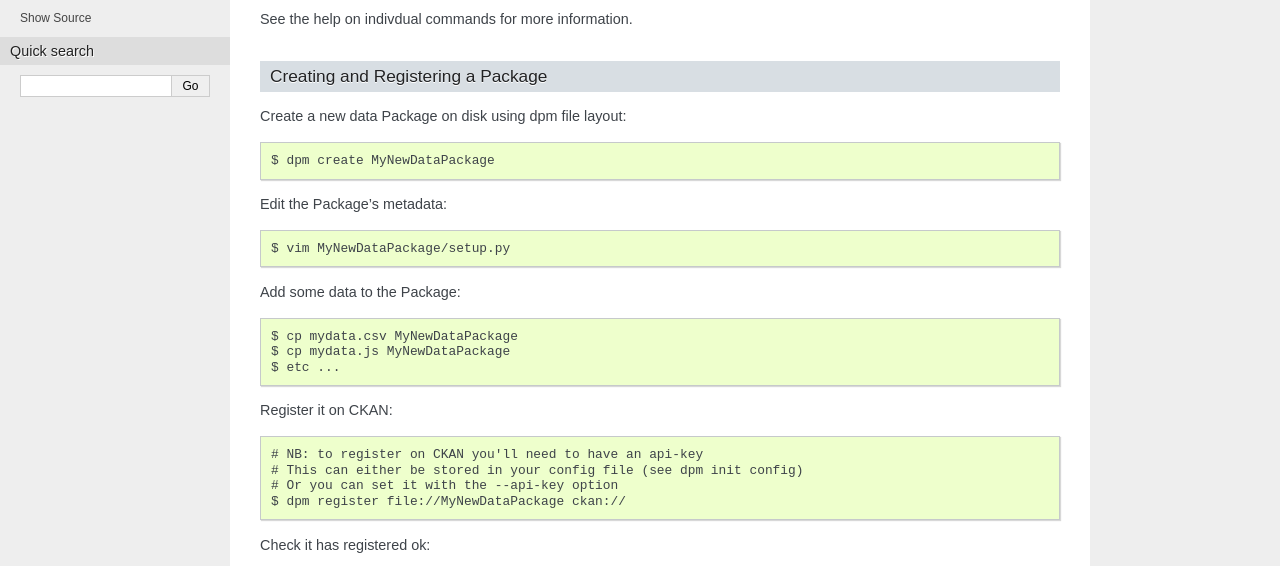
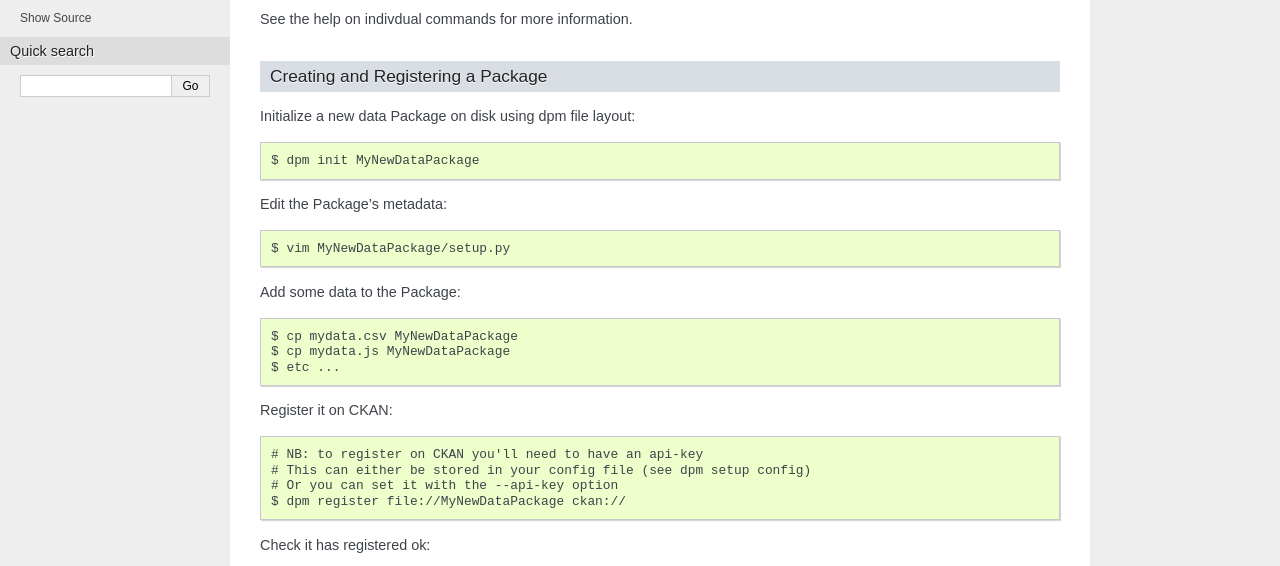
Before and after one commit to openknowledge-archive/dpm-old, a Sphinx documentation site: the page built from doc/manual.rst, in a window 1280 px wide and 900 px high, scrolled down 713 px. Shown: the part 152-718 px from the top of the window. Built offline with Sphinx 7.4.7, drawn with Linux system fonts in a browser that asks for light colours; some of the changed text lies outside the part shown.

Commit message:
[cli][s]: (refs #10) rename init to setup and create to init.

```diff
--- a/doc/manual.rst
+++ b/doc/manual.rst
@@ -48,9 +48,9 @@ See the help on indivdual commands for more information.
 Creating and Registering a Package
 ==================================
 
-Create a new data Package on disk using dpm file layout::
+Initialize a new data Package on disk using dpm file layout::
 
-    $ dpm create MyNewDataPackage
+    $ dpm init MyNewDataPackage
 
 Edit the Package's metadata::
 
@@ -65,7 +65,7 @@ Add some data to the Package::
 Register it on CKAN::
 
     # NB: to register on CKAN you'll need to have an api-key
-    # This can either be stored in your config file (see dpm init config)
+    # This can either be stored in your config file (see dpm setup config)
     # Or you can set it with the --api-key option
     $ dpm register file://MyNewDataPackage ckan://
 
@@ -132,7 +132,7 @@ Set Up Configuration [Optional]
 You may want to alter the default configuration, for example to specify your
 CKAN apikey. To do this, first set up your local config::
 
-    $ dpm init config
+    $ dpm setup config
 
 This will create a .dpmrc file in your home directory. You can then edit
 this with your favourite text editor.
@@ -151,10 +151,9 @@ Creating a package (distribution)
 
 First a skeletal distribution on disk::
 
-    $ dpm create {pkg-name-or-path}
+    $ dpm init {pkg-name-or-path}
 
-Take a look inside your newly created distribution directory. There should
-be 2 files:
+Take a look inside your newly data package. There should be 2 files:
 
   1. datapackage.json. This is a json file that contains the package metadata
   2. manifest.json. This is a json file giving the file manifest.
--- a/setup.py
+++ b/setup.py
@@ -45,7 +45,7 @@ setup(
     info = dpm.cli.standard:InfoCommand
     dump = dpm.cli.standard:DumpCommand
     init = dpm.cli.standard:InitCommand
-    create = dpm.cli.standard:CreateCommand
+    setup = dpm.cli.standard:SetupCommand
     register = dpm.cli.standard:RegisterCommand
     update = dpm.cli.standard:UpdateCommand
     install = dpm.cli.download:DownloadCommand
```
Also changed, not shown: 1 other file.
